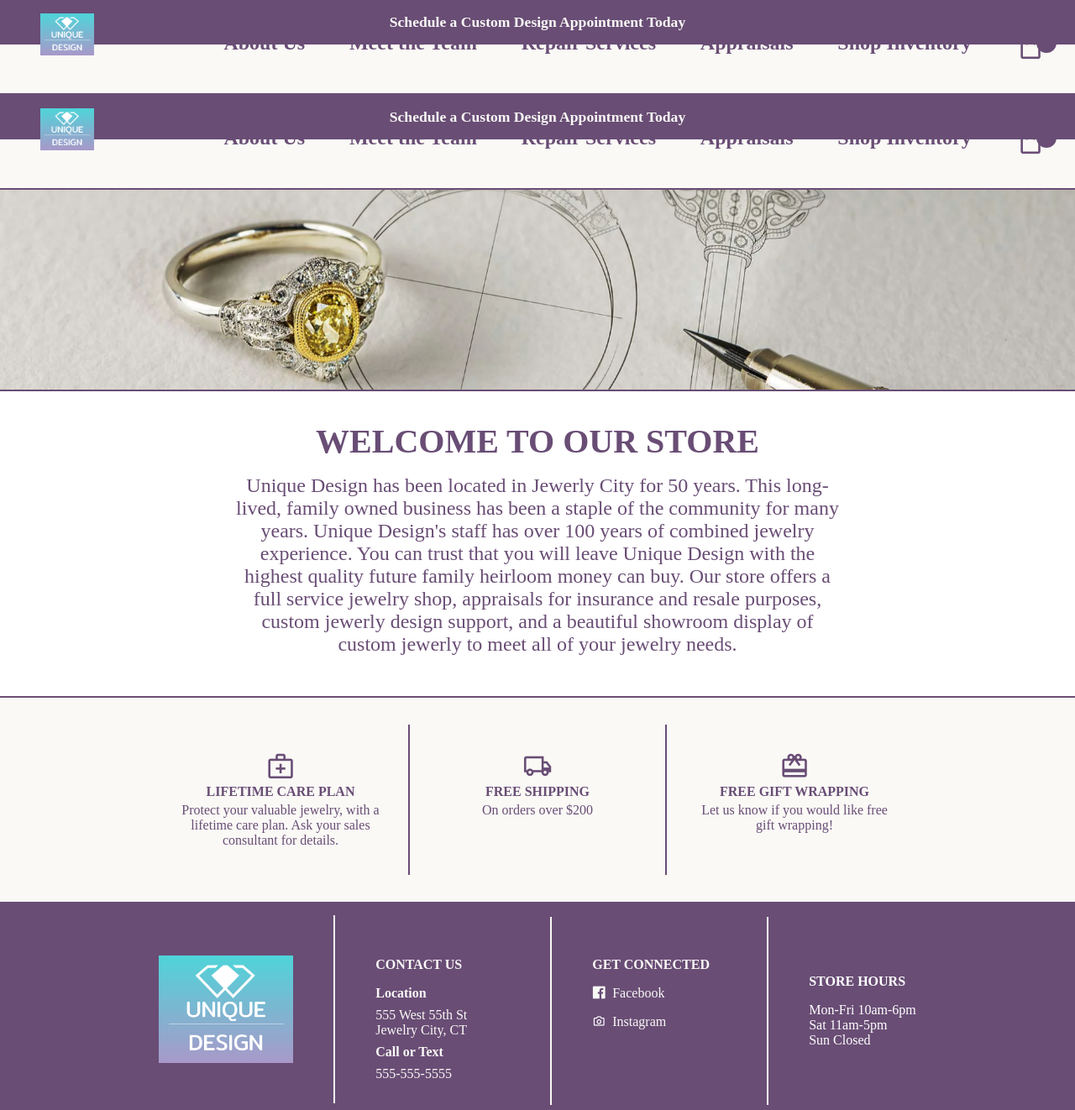
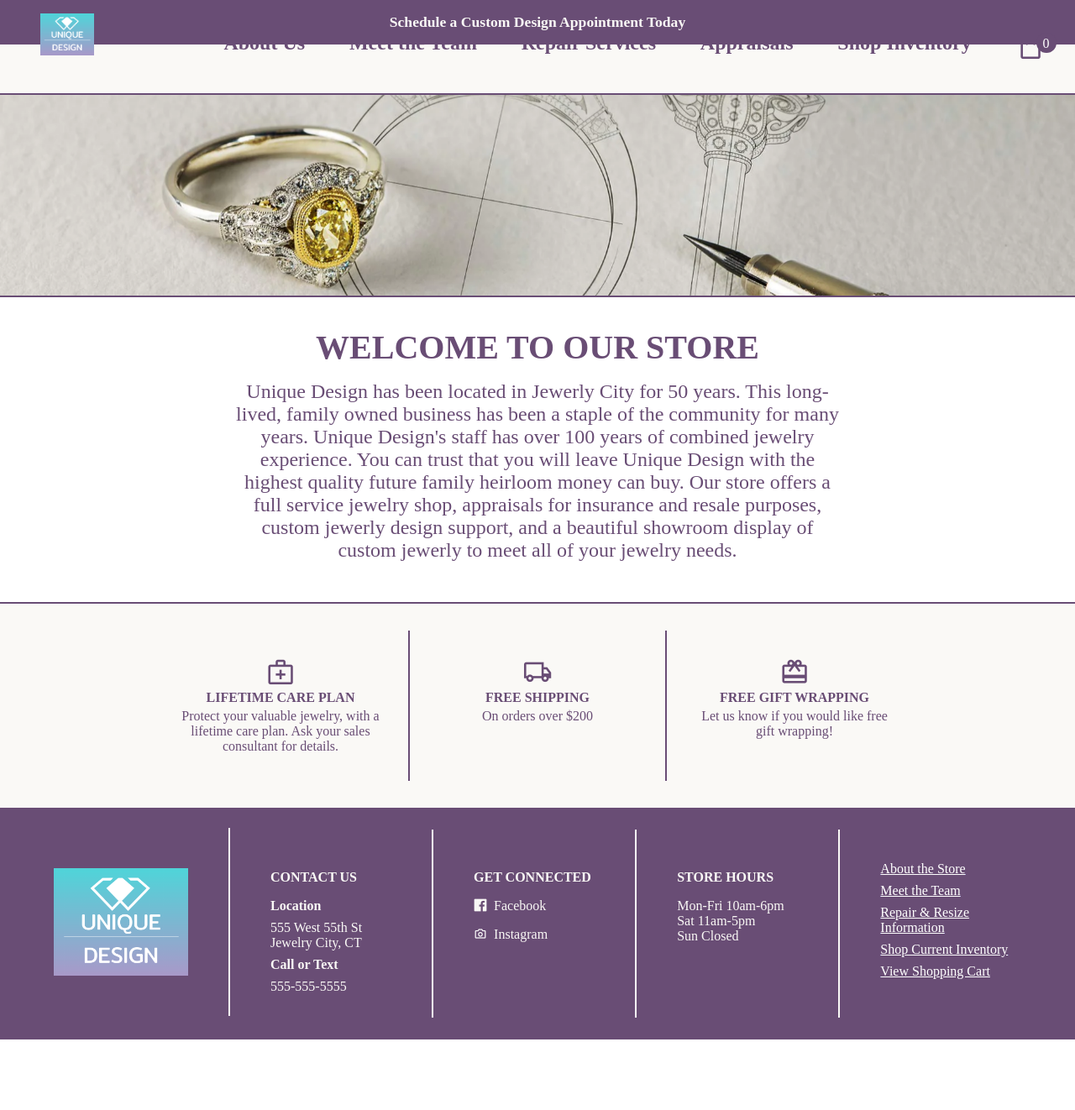
Before and after one commit to Amiriel01/Jewelry-Website, a React (Vite) app: page / in a window 1280 px wide. Shown: the top 1322 px of the page at 84% size. After the commit the page ends 1238 px from the top, so only its background shows below. Built offline with nearby package versions, Linux system fonts and the light colour scheme.

Commit message:
footer links created and styled

```diff
--- a/src/App.css
+++ b/src/App.css
@@ -211,7 +211,7 @@ h2 {
 }
 
 .care-container,
-.shipping-container {
+.shipping-container{
     border-right: solid 2px rgb(105, 77, 117);
 }
 
@@ -238,14 +238,16 @@ h2 {
 #logo-small,
 .contact-container,
 .social-media-container,
-.hours-container {
+.hours-container,
+.links-container {
     padding: 3rem;
     color: white
 }
 
 #logo-small,
 .contact-container,
-.social-media-container {
+.social-media-container,
+.hours-container  {
     border-right: solid 2px #FAF9F6;
     color: #FAF9F6;
     width: 10rem;
@@ -517,3 +519,10 @@ input[type=number]{
 .cart-items {
     background-color: #FAF9F6;
 }
+
+#footer-links {
+    text-decoration: underline;
+    font-size: 1rem;
+    padding-bottom: .5rem;
+    color: white;
+}
--- a/src/App.jsx
+++ b/src/App.jsx
@@ -12,22 +12,23 @@ import { useState } from "react";
 import { useLocation } from 'react-router-dom'
 import Header from './Header';
 import Footer from './Footer';
+import Card from './Card';
+
 
 function App() {
 
   const [loading, setLoading] = useState(true);
   const [error, setError] = useState(null);
-  const [data, setData] = useState([])
-  const { pathname } = useLocation();
+  const [data, setData] = useState([]);
   const [totalValue, setTotalValue] = useState(0);
-  const [val1, setVal1] = useState(0);
-  const [val2, setVal2] = useState(0);
-  const [val3, setVal3] = useState(0);
-  const [showCart, setShowCart] = useState(false)
+  const [showCart, setShowCart] = useState(false);
+  const [cartContents, setCartContents] = useState([]);
 
   return (
     <div>
-      <Header />
+      <Header
+      totalValue = {totalValue}
+      />
       <Routes>
         <Route path="*" element={<HomePage />} />
         <Route path="formpage" element={<FormPage />} />
@@ -35,7 +36,20 @@ function App() {
         <Route path="team" element={<Team />} />
         <Route path="services" element={<Services />} />
         <Route path="appraisals" element={<Appraisals />} />
-        <Route path="shoppage" element={<ShopPage />} />
+        <Route path="shoppage" element={<ShopPage
+        loading={loading}
+        setLoading={setLoading}
+        error={error}
+        setError={setError}
+        data = {data}
+        setData={setData}
+        totalValue = {totalValue}
+        setTotalValue={setTotalValue}
+        showCart={showCart}
+        setShowCart={setShowCart}
+        cartContents={cartContents}
+        setCartContents={setCartContents}
+        />} />
         <Route path="cart" element={<Cart />} />
       </Routes>
       <Footer />
--- /dev/null
+++ b/src/Card.jsx
@@ -0,0 +1,52 @@
+import React from "react";
+
+export default function Card({ item, removeFromCart, addToCart }) {
+
+    return (
+        <>
+            <div className="items-container">
+                <div className="item-card">
+                    <div className="img-container">
+                        <img className="item-image" src={item.image} />
+                    </div>
+                    <p className="item-title">{item.title}</p>
+                    <p className="item-description">{item.description}</p>
+                    <div className="price-rating-container">
+                        <p className="item-rating">{item.rating.rate}&#9733; / {item.rating.count} ratings</p>
+                        <p className="item-price">${item.price}</p>
+                    </div>
+                </div>
+            </div>
+            <div className="all-add-subt-button-container">
+                <div className="add-subt-button-container">
+                    <button className="subtract-button"
+                        onClick={() => {
+                            removeFromCart(item);
+                        }}>
+                        <span id="subtract" className="material-symbols-outlined">
+                            remove
+                        </span>
+                    </button>
+                    {/* <input className="item-input-count"
+                        type="text"
+                        maxLength={2}
+                        pattern="[0-9]*"
+                        onKeyDown={(e) => ["e", "E", "+", "-"].includes(e.key) && e.preventDefault()}
+                        value={val1}
+                        onChange={(e) =>
+                            setVal1((v) => (e.target.validity.valid ? e.target.value : v))}
+                    /> */}
+                    <button className="add-button"
+                        onClick={() => {
+                            addToCart(item);
+                        }}
+                    >
+                        <span id="add" className="material-symbols-outlined">
+                            add
+                        </span>
+                    </button>
+                </div>
+            </div>
+        </>
+    )
+}
--- a/src/Footer.jsx
+++ b/src/Footer.jsx
@@ -1,49 +1,15 @@
 import React from "react";
 import logolarge from './images/logolarge.png'
+import { Link } from "react-router-dom";
 
-export default function Footer(){
+export default function Footer() {
     return (
         <footer>
-                    <div className="footer">
-                        <div className="care-ship-gift-container">
-                            <div className="care-container">
-                                <span className="material-symbols-outlined">
-                                    medical_services
-                                </span>
-                                <div id="care-title">
-                                    LIFETIME CARE PLAN
-                                </div>
-                                <div id="care-info">
-                                    Protect your valuable jewelry, with a lifetime care plan. Ask your sales consultant for details.
-                                </div>
-                            </div>
-                            <div className="shipping-container">
-                                <span className="material-symbols-outlined">
-                                    local_shipping
-                                </span>
-                                <div id="shipping-title">
-                                    FREE SHIPPING
-                                </div>
-                                <div id="shipping-info">
-                                    On orders over $200
-                                </div>
-                            </div>
-                            <div className="gift-container">
-                                <span className="material-symbols-outlined">
-                                    redeem
-                                </span>
-                                <div id="gift-title">
-                                    FREE GIFT WRAPPING
-                                </div>
-                                <div id="gift-info">
-                                    Let us know if you would like free gift wrapping!
-                                </div>
-                            </div>
-                        </div>
-                    </div>
             <div className="bottom-footer">
                 <div className="logo-small">
+                <Link to="/Homepage">
                             <img id='logo-small' src={logolarge} alt="Store Logo"></img>
+                        </Link>
                 </div>
                 <div className="contact-container">
                     <div id="contact-title">
@@ -95,6 +61,35 @@ export default function Footer(){
                         Sun Closed
                     </div>
                 </div>
+                <div className="links-container">
+                    <div id="links">
+                        <Link to="/About">
+                            <p id="footer-links">
+                                About the Store
+                            </p>
+                        </Link>
+                        <Link to="/Team">
+                            <p id="footer-links">
+                                Meet the Team
+                            </p>
+                        </Link>
+                        <Link to="/Services">
+                            <p id="footer-links">
+                                Repair & Resize Information
+                            </p>
+                        </Link>
+                        <Link to="/ShopPage">
+                            <p id="footer-links">
+                                Shop Current Inventory
+                            </p>
+                        </Link>
+                        <Link to="/Cart">
+                            <p id="footer-links">
+                                View Shopping Cart
+                            </p>
+                        </Link>
+                    </div>
+                </div>
             </div>
         </footer>
     )
--- a/src/Homepage.jsx
+++ b/src/Homepage.jsx
@@ -18,9 +18,6 @@ export default function HomePage() {
 
     return (
         <div>
-            <header className="homepage">
-                <Header />
-            </header>
             <main>
                 <div className="ring-container">
                     <img id="ring-img" src={ring} alt="yellow diamond ring" />
@@ -33,6 +30,45 @@ export default function HomePage() {
                         Unique Design has been located in Jewerly City for 50 years. This long-lived, family owned business has been a staple of the community for many years. Unique Design's staff has over 100 years of combined jewelry experience. You can trust that you will leave Unique Design with the highest quality future family heirloom money can buy. Our store offers a full service jewelry shop, appraisals for insurance and resale purposes, custom jewerly design support, and a beautiful showroom display of custom jewerly to meet all of your jewelry needs.
                     </div>
                 </div>
+                <footer>
+                    <div className="footer">
+                        <div className="care-ship-gift-container">
+                            <div className="care-container">
+                                <span className="material-symbols-outlined">
+                                    medical_services
+                                </span>
+                                <div id="care-title">
+                                    LIFETIME CARE PLAN
+                                </div>
+                                <div id="care-info">
+                                    Protect your valuable jewelry, with a lifetime care plan. Ask your sales consultant for details.
+                                </div>
+                            </div>
+                            <div className="shipping-container">
+                                <span className="material-symbols-outlined">
+                                    local_shipping
+                                </span>
+                                <div id="shipping-title">
+                                    FREE SHIPPING
+                                </div>
+                                <div id="shipping-info">
+                                    On orders over $200
+                                </div>
+                            </div>
+                            <div className="gift-container">
+                                <span className="material-symbols-outlined">
+                                    redeem
+                                </span>
+                                <div id="gift-title">
+                                    FREE GIFT WRAPPING
+                                </div>
+                                <div id="gift-info">
+                                    Let us know if you would like free gift wrapping!
+                                </div>
+                            </div>
+                        </div>
+                    </div>
+                </footer>
             </main>
 
         </div >
--- a/src/ShopPage.jsx
+++ b/src/ShopPage.jsx
@@ -3,10 +3,12 @@ import Header from './Header.jsx'
 import { useEffect, useState } from "react";
 import { Link } from "react-router-dom";
 import { useLocation } from 'react-router-dom'
-import Cart from "./Cart.jsx";
+import Card from "./Card.jsx";
 
 
-export default function ShopPage() {
+
+export default function ShopPage({ loading, setLoading, error, setError, data, setData, setTotalValue, cartContents, setCartContents }) {
+    const { pathname } = useLocation();
     // const [loading, setLoading] = useState(true);
     // const [error, setError] = useState(null);
     // const [data, setData] = useState([])
@@ -48,8 +50,34 @@ export default function ShopPage() {
     }, []);
 
     useEffect(() => {
-        setTotalValue(val1 + val2 + val3)
-    }, [val1, val2, val3])
+        setTotalValue(cartContents.length)
+    }, [cartContents])
+
+    const addToCart = (item) => {
+        // const foundItem = cartContents.find((cartItem) => (item.id === cartItem.id))
+        // //check to see if item is already in the cartContents//
+        // if (foundItem != null) {
+        //     //if the item is in the cart, look for count prop on item and incriment it//
+        //     foundItem.count++;
+        // } else {
+        //     //if the item is not in the cart, add to the cart and add count prop to item with value of 1//
+        //     const itemCopy = {...item, count: 1};
+        //     // setCartContents(cartContents)
+        //     cartContents.push(itemCopy);
+        // }
+        let newArray = [...cartContents]
+        newArray.push(item);
+        console.log(newArray);
+        setCartContents(newArray);
+    }
+
+    const removeFromCart = (item) => {
+
+        let newArray = [...cartContents]
+        newArray.splice(newArray.indexOf(item), 1);
+        console.log(newArray);
+        setCartContents(newArray);
+    }
 
     return (
         <div>
@@ -58,111 +86,16 @@ export default function ShopPage() {
                 <h1>
                     SHOP CURRENT INVENTORY
                 </h1>
-                <div className="items-container">
+                <>
                     {data.map((item) => {
-
-                        return <div key={item.id}>
-                            <div className="item-card">
-                                <div className="img-container">
-                                    <img className="item-image" src={item.image} />
-                                </div>
-                                <p className="item-title">{item.title}</p>
-                                <p className="item-description">{item.description}</p>
-                                <div className="price-rating-container">
-                                    <p className="item-rating">{item.rating.rate}&#9733; / {item.rating.count} ratings</p>
-                                    <p className="item-price">${item.price}</p>
-                                </div>
-                            </div>
-                        </div>
-                    })
-                    }
-                </div>
-                <div className="all-add-subt-button-container">
-                    <div className="add-subt-button-container">
-                        <button className="subtract-button"
-                            onClick={() => {
-                                setVal1(Math.max(val1 - 1, 0))
-                            }}>
-                            <span id="subtract" className="material-symbols-outlined">
-                                remove
-                            </span>
-                        </button>
-                        <input className="item-input-count"
-                            type="text"
-                            maxLength={2}
-                            pattern="[0-9]*"
-                            onKeyDown={(e) => ["e", "E", "+", "-"].includes(e.key) && e.preventDefault()}
-                            value={val1}
-                            onChange={(e) =>
-                                setVal1((v) => (e.target.validity.valid ? e.target.value : v))}
-                        />
-                        <button className="add-button"
-                            onClick={() => {
-                                setVal1(Math.max(val1 + 1))
-                            }}
-                        >
-                            <span id="add" className="material-symbols-outlined">
-                                add
-                            </span>
-                        </button>
-                    </div>
-                    <div className="add-subt-button-container">
-                        <button className="subtract-button"
-                            onClick={() => {
-                                setVal2(Math.max(val2 - 1, 0))
-                            }}>
-                            <span id="subtract" className="material-symbols-outlined">
-                                remove
-                            </span>
-                        </button>
-                        <input className="item-input-count"
-                            type="text"
-                            maxLength={2}
-                            pattern="[0-9]*"
-                            onKeyDown={(e) => ["e", "E", "+", "-"].includes(e.key) && e.preventDefault()}
-                            value={val2}
-                            onChange={(e) =>
-                                setVal2((v) => (e.target.validity.valid ? e.target.value : v))}
-                        />
-                        <button className="add-button"
-                            onClick={() => {
-                                setVal2(Math.max(val2 + 1))
-                            }}
-                        >
-                            <span id="add" className="material-symbols-outlined">
-                                add
-                            </span>
-                        </button>
-                    </div>
-                    <div className="add-subt-button-container">
-                        <button className="subtract-button"
-                            onClick={() => {
-                                setVal3(Math.max(val3 - 1, 0))
-                            }}>
-                            <span id="subtract" className="material-symbols-outlined">
-                                remove
-                            </span>
-                        </button>
-                        <input className="item-input-count"
-                            type="text"
-                            maxLength={2}
-                            pattern="[0-9]*"
-                            onKeyDown={(e) => ["e", "E", "+", "-"].includes(e.key) && e.preventDefault()}
-                            value={val3}
-                            onChange={(e) =>
-                                setVal3((v) => (e.target.validity.valid ? e.target.value : v))}
-                        />
-                        <button className="add-button"
-                            onClick={() => {
-                                setVal3(Math.max(val3 + 1))
-                            }}
-                        >
-                            <span id="add" className="material-symbols-outlined">
-                                add
-                            </span>
-                        </button>
-                    </div>
-                </div>
+                        return (<Card
+                            item={item}
+                            key={item.id}
+                            addToCart={addToCart}
+                            removeFromCart={removeFromCart}
+                        />)
+                    })}
+                </>
                 <div className="shop-footer">
                     <span className="material-symbols-outlined" id="diamond" >
                         diamond
```
Also changed, not shown: src/About.jsx (+8 -0 lines). Lines whose indentation alone changed are shown as unchanged.
